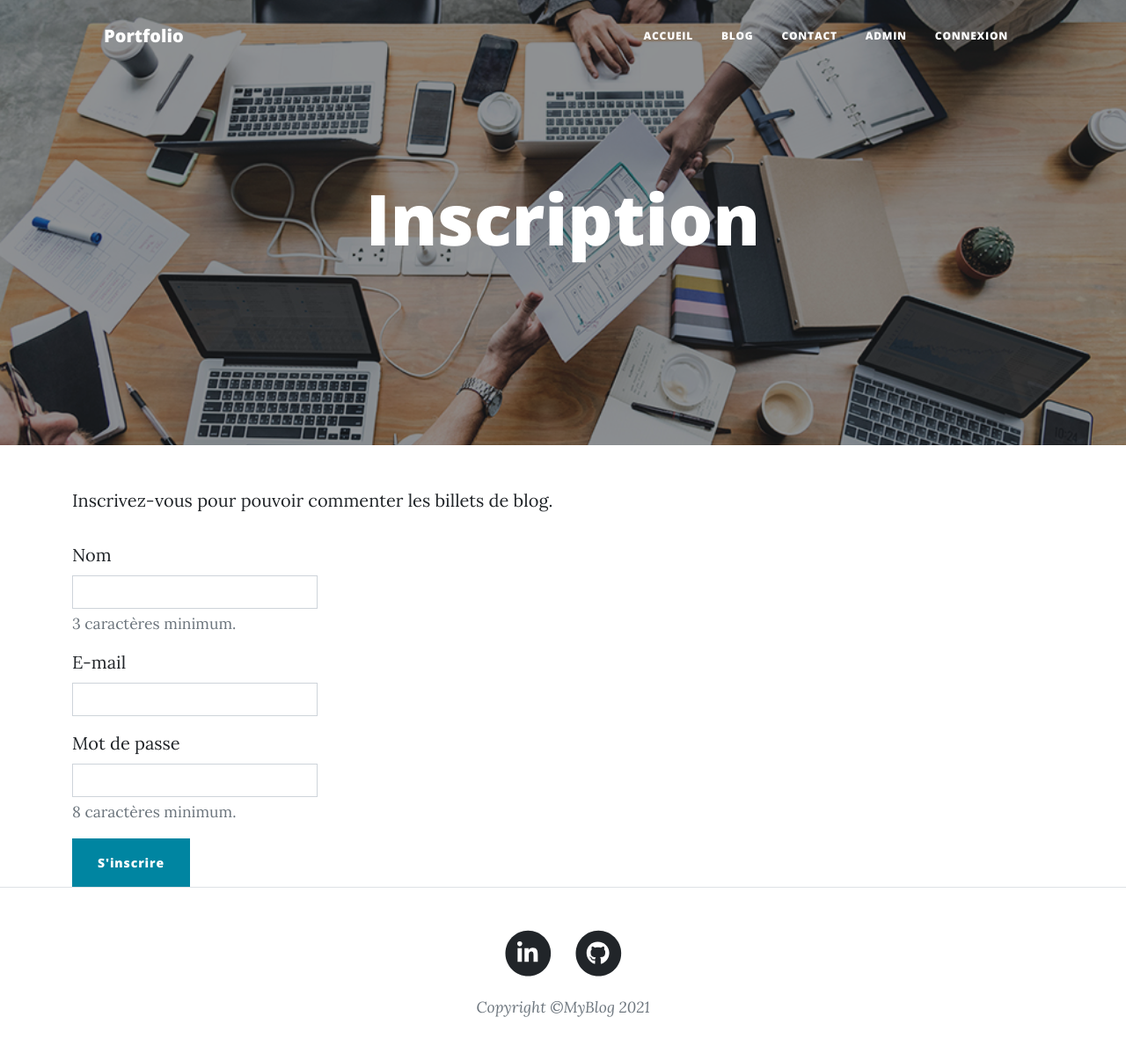
After one commit to boumebar/P5_blog_openclassroom, a PHP site: template src/views/register.twig in a window 1280 px wide. The commit adds this page. Shown: the whole page at 88% size. Run offline with PHP 8.4, Linux system fonts and the light colour scheme; the template is opened without the code that fills it, so the values that code supplies are empty; some libraries are stand-ins or nearby versions.

Commit message:
add register funtions

```diff
--- a/src/Controllers/Controller.php
+++ b/src/Controllers/Controller.php
@@ -38,7 +38,7 @@ abstract class Controller
 
     public function redirect(string $page)
     {
-        header('Location: ' . BASE . '/' . $page);
+        header('Location: ' . ROOT . '/' . $page);
         exit();
     }
 
--- a/src/Controllers/PostController.php
+++ b/src/Controllers/PostController.php
@@ -3,11 +3,8 @@
 
 namespace App\Controllers;
 
-use App\Models\Comment;
-use App\Models\Post;
 use App\Repositories\CommentRepository;
 use App\Repositories\PostRepository;
-use Exception;
 
 class PostController extends Controller
 {
--- a/src/views/admin/blog/index.twig
+++ b/src/views/admin/blog/index.twig
@@ -33,7 +33,7 @@
 	{% endif %}
 
 
-	<a href="{{constant('BASE')}}/admin/add" class="btn btn-primary">Ajout d'un article</a>
+	<a href="{{constant('ROOT')}}/admin/add" class="btn btn-primary">Ajout d'un article</a>
 	<table class="table">
 		<thead>
 			<tr>
@@ -48,8 +48,8 @@
 					<td>{{ post.getId }}</td>
 					<td scope="row">{{ post.getTitle}}</td>
 					<td class="text-end">
-						<a href="{{constant('BASE')}}/admin/update/{{post.id}}" class="btn btn-warning">Modifier</a>
-						<form method="post" action="{{constant('BASE')}}/admin/delete/{{post.id}}" class="d-inline" onsubmit="return confirm('Etes-vous certain de vouloir supprimer cet article ?')">
+						<a href="{{constant('ROOT')}}/admin/update/{{post.id}}" class="btn btn-warning">Modifier</a>
+						<form method="post" action="{{constant('ROOT')}}/admin/delete/{{post.id}}" class="d-inline" onsubmit="return confirm('Etes-vous certain de vouloir supprimer cet article ?')">
 							<button class="btn btn-danger">Supprimer</button>
 						</form>
 					</td>
--- a/src/views/blog/index.twig
+++ b/src/views/blog/index.twig
@@ -23,7 +23,7 @@
 							{{ post.getCreatedAt}}</small>
 						<p>{{ post.getChapo }}</p>
 						<p>
-							<a href="{{constant('BASE')}}/post/{{ post.getId }}" class="btn btn-primary">Voir plus</a>
+							<a href="{{constant('ROOT')}}/post/{{ post.getId }}" class="btn btn-primary">Voir plus</a>
 						</p>
 					</div>
 				</div>
--- a/src/views/blog/show.twig
+++ b/src/views/blog/show.twig
@@ -48,7 +48,7 @@
 			{% endfor %}
 
 
-			<form class="form-block" action="{{constant('BASE')}}/comment/add" method="post">
+			<form class="form-block" action="{{constant('ROOT')}}/comment/add" method="post">
 				<div class="row">
 					<div class="col-xs-12">
 						<div class="form-group">
--- a/src/views/layout.twig
+++ b/src/views/layout.twig
@@ -23,7 +23,7 @@
 		<!-- Navigation-->
 		<nav class="navbar navbar-expand-lg navbar-light" id="mainNav">
 			<div class="container px-4 px-lg-5">
-				<a class="navbar-brand" href="{{constant('BASE')}}/index">Portfolio</a>
+				<a class="navbar-brand" href="{{constant('ROOT')}}/index">Portfolio</a>
 				<button class="navbar-toggler" type="button" data-bs-toggle="collapse" data-bs-target="#navbarResponsive" aria-controls="navbarResponsive" aria-expanded="false" aria-label="Toggle navigation">
 					Menu
 					<i class="fas fa-bars"></i>
@@ -31,24 +31,24 @@
 				<div class="collapse navbar-collapse" id="navbarResponsive">
 					<ul class="navbar-nav ms-auto py-4 py-lg-0">
 						<li class="nav-item">
-							<a class="nav-link px-lg-3 py-3 py-lg-4" href="{{constant('BASE')}}/index">Accueil</a>
+							<a class="nav-link px-lg-3 py-3 py-lg-4" href="{{constant('ROOT')}}/index">Accueil</a>
 						</li>
 						<li class="nav-item">
-							<a class="nav-link px-lg-3 py-3 py-lg-4" href="{{constant('BASE')}}/posts">Blog</a>
+							<a class="nav-link px-lg-3 py-3 py-lg-4" href="{{constant('ROOT')}}/posts">Blog</a>
 						</li>
 						<li class="nav-item">
-							<a class="nav-link px-lg-3 py-3 py-lg-4" href="{{constant('BASE')}}/contact">Contact</a>
+							<a class="nav-link px-lg-3 py-3 py-lg-4" href="{{constant('ROOT')}}/contact">Contact</a>
 						</li>
 						<li class="nav-item">
-							<a class="nav-link px-lg-3 py-3 py-lg-4" href="{{constant('BASE')}}/admin">Admin</a>
+							<a class="nav-link px-lg-3 py-3 py-lg-4" href="{{constant('ROOT')}}/admin">Admin</a>
 						</li>
-						{% if _session['auth'] == 1 %}
+						{% if _session %}
 							<li class="nav-item">
-								<a class="nav-link px-lg-3 py-3 py-lg-4" href="{{constant('BASE')}}/logout">Se déconnecter</a>
+								<a class="nav-link px-lg-3 py-3 py-lg-4" href="{{constant('ROOT')}}/logout">deconnexion</a>
 							</li>
 						{% else %}
 							<li class="nav-item">
-								<a class="nav-link px-lg-3 py-3 py-lg-4" href="{{constant('BASE')}}/login">Se connecter</a>
+								<a class="nav-link px-lg-3 py-3 py-lg-4" href="{{constant('ROOT')}}/login">connexion</a>
 							</li>
 						{% endif %}
 					</ul>
--- /dev/null
+++ b/src/views/register.twig
@@ -0,0 +1,41 @@
+{% extends "layout.twig" %}
+
+{% block head  %}
+	<title>Inscription</title>
+{% endblock %}
+
+{% block image %}
+	style="background-image:url({{ constant('SCRIPT') ~ '/assets/img/administration2.jpg'}}) "
+{% endblock %}
+
+{% block title %}
+	<h1>Inscription</h1>
+{% endblock %}
+
+{% block content %}
+	<p>Inscrivez-vous pour pouvoir commenter les billets de blog.</p>
+
+	<div class="col-sm-auto col-md-5 col-xl-3 mt-4">
+		<form method="post" action="">
+			<div class="mb-3">
+				<label for="username" class="form-label">Nom</label>
+				<input type="text" class="form-control" name="username" minlength="3" aria-describedby="usernameDesc" required/>
+				<div id="usernameDesc" class="form-text">
+					3 caractères minimum.
+				</div>
+			</div>
+			<div class="mb-3">
+				<label for="email" class="form-label">E-mail</label>
+				<input type="email" class="form-control" name="email" required/>
+			</div>
+			<div class="mb-3">
+				<label for="password" class="form-label">Mot de passe</label>
+				<input type="password" class="form-control" name="password" minlength="8" aria-describedby="passwordDesc" required/>
+				<div id="passwordDesc" class="form-text">
+					8 caractères minimum.
+				</div>
+			</div>
+			<button type="submit" class="btn btn-primary">S'inscrire</button>
+		</form>
+	</div>
+{% endblock %}
```
Also changed, not shown: public/index.php (+9 -1 lines), src/Controllers/AuthController.php (+28 -3 lines), src/Models/User.php (+22 -1 lines), src/Repositories/UserRepository.php (+12 -0 lines), src/views/auth/login.twig (+7 -1 lines).
